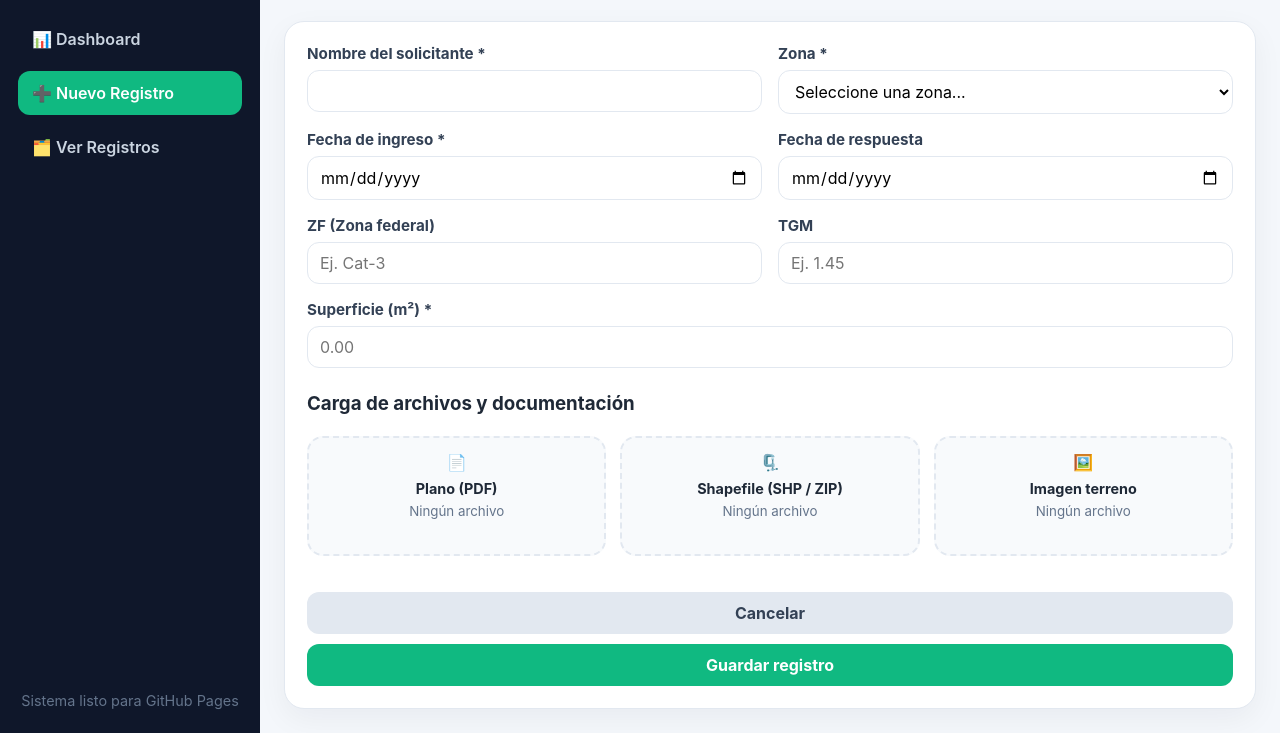
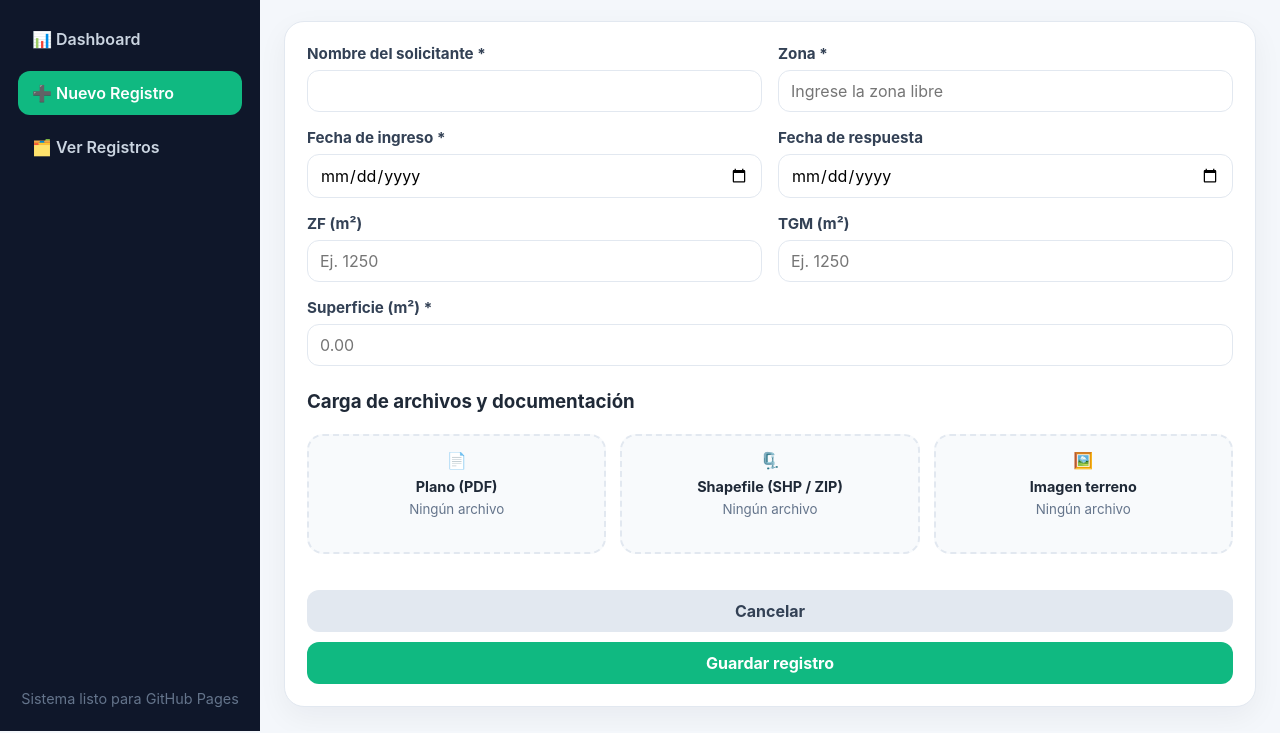
Before and after one commit to zfmtluisalberto-stack/Geo-Registro, a plain HTML site: page index.html in a window 1280 px wide. Both pictures are taken after a click on the button "➕ Nuevo Registro". Shown: the part 73-806 px from the top of the page. Drawn offline with Linux system fonts and the light colour scheme.

Commit message:
Actualizar formulario: zona libre, ZF y TGM en m²; agregar guía AGENTS.md

```diff
--- a/app.js
+++ b/app.js
@@ -101,7 +101,7 @@
       zona: (formValues.zona || '').toString().trim(),
       fecha_ingreso: (formValues.fecha_ingreso || '').toString().trim(),
       fecha_respuesta: (formValues.fecha_respuesta || '').toString().trim(),
-      zf: (formValues.zf || '').toString().trim() || 'N/A',
+      zf: Number(formValues.zf) || 0,
       tgm: Number(formValues.tgm) || 0,
       superficie: Number(formValues.superficie) || 0,
       plano: (formValues.plano || '').toString().trim(),
--- a/index.html
+++ b/index.html
@@ -215,14 +215,7 @@
               </div>
               <div class="field">
                 <label for="zona">Zona *</label>
-                <select id="zona" name="zona" required>
-                  <option value="">Seleccione una zona...</option>
-                  <option value="Norte">Zona Norte</option>
-                  <option value="Sur">Zona Sur</option>
-                  <option value="Este">Zona Este</option>
-                  <option value="Oeste">Zona Oeste</option>
-                  <option value="Centro">Zona Centro</option>
-                </select>
+                <input id="zona" name="zona" required placeholder="Ingrese la zona libre" />
               </div>
               <div class="field">
                 <label for="fecha_ingreso">Fecha de ingreso *</label>
@@ -233,12 +226,12 @@
                 <input id="fecha_respuesta" name="fecha_respuesta" type="date" />
               </div>
               <div class="field">
-                <label for="zf">ZF (Zona federal)</label>
-                <input id="zf" name="zf" placeholder="Ej. Cat-3" />
+                <label for="zf">ZF (m²)</label>
+                <input id="zf" name="zf" type="number" step="0.01" placeholder="Ej. 1250" />
               </div>
               <div class="field">
-                <label for="tgm">TGM</label>
-                <input id="tgm" name="tgm" type="number" step="0.01" placeholder="Ej. 1.45" />
+                <label for="tgm">TGM (m²)</label>
+                <input id="tgm" name="tgm" type="number" step="0.01" placeholder="Ej. 1250" />
               </div>
               <div class="field full">
                 <label for="superficie">Superficie (m²) *</label>
```
Also changed, not shown: 1 other file.
